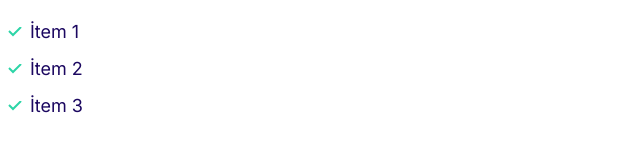
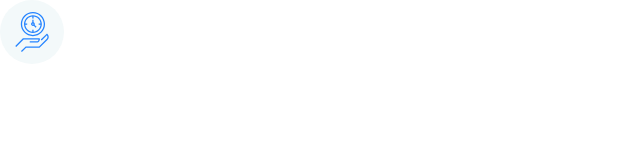
Before and after one commit to Huseyin-Karamut/learn_codding, a plain HTML site: page index.html in a window 1280 px wide. Shown: the whole page, without its empty margins (0-640 px from the left). Drawn offline with Linux system fonts and the light colour scheme.

Commit message:
Adding icons styles.

```diff
--- a/css/style.css
+++ b/css/style.css
@@ -153,3 +153,25 @@ a {
     }
 }
 /* Lists End */
+
+
+/* Icons Start */
+.icon {
+    width: 40px;
+    height: 40px;
+}
+
+.icon--primary {
+    fill: var(--color-primary);
+}
+
+.icon-container {
+    display: inline-flex;
+    justify-content: center;
+    align-items: center;
+    width: 64px;
+    height: 64px;
+    border-radius: 100%;
+    background-color: #f3f9fa;
+}
+/* Icons End */
--- a/index.html
+++ b/index.html
@@ -14,10 +14,10 @@
     <link rel="stylesheet" href="css/style.css" />
   </head>
   <body>
-    <ul class="list list--tick">
-      <li class="list__item">İtem 1</li>
-      <li class="list__item">İtem 2</li>
-      <li class="list__item">İtem 3</li>
-    </ul>
+    <span class="icon-container">
+      <svg class="icon icon--primary">
+        <use xlink:href="images/sprite.svg#clock"></use>
+      </svg>
+    </span>
   </body>
 </html>
```
Also changed, not shown: components/icons.html (added, +5 -0 lines), images/sprite.svg (added).
